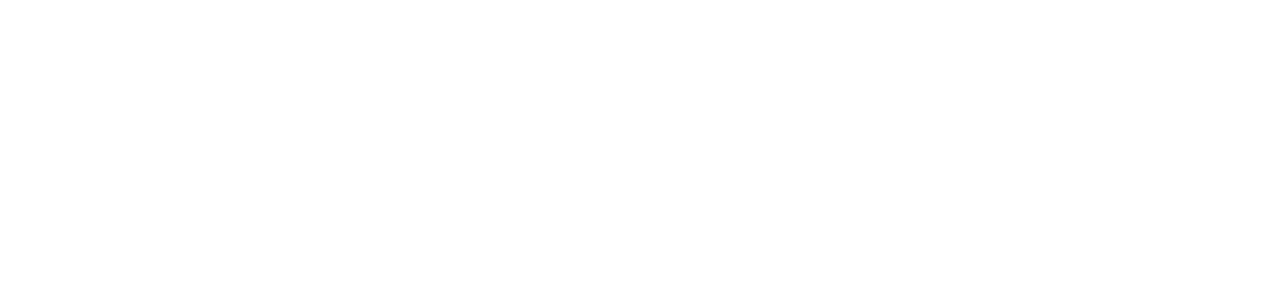
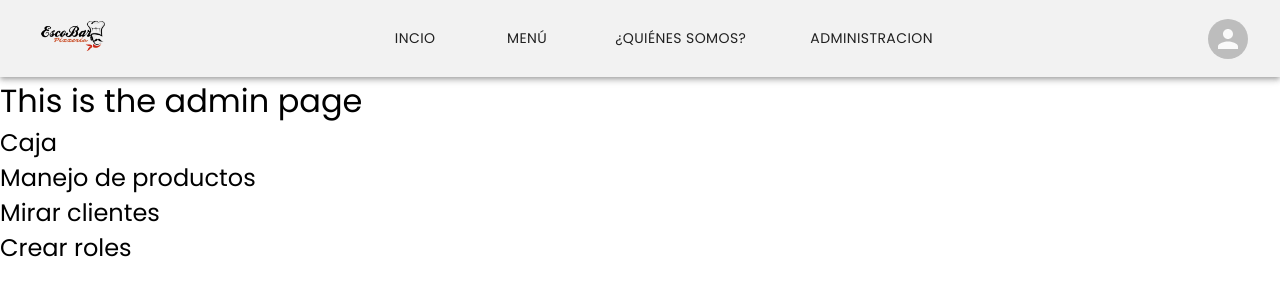
Before and after one commit to isaias-alt/escobar-pizzeria, a React (Create React App) app: page /admin in a window 1280 px wide. Before the commit this address had no page. Shown: the top 300 px of the page. Built offline with nearby package versions, Linux system fonts and the light colour scheme; the HTML template or start-up script is replaced by a standard one.

Commit message:
Agregando admin page

```diff
--- a/src/App.js
+++ b/src/App.js
@@ -1,5 +1,6 @@
 import { BrowserRouter as Router, Routes, Route } from "react-router-dom"
 import AboutUs from "./pages/AboutUs";
+import AdminPage from "./pages/AdminPage";
 import HomePage from "./pages/HomePage";
 import Menu from "./pages/Menu";
 import SignIn from "./pages/SignIn";
@@ -12,6 +13,7 @@
         <Route path="/aboutus" element={ <AboutUs /> } />
         <Route path="/menu" element={ <Menu /> } />
         <Route path="/signin" element={ <SignIn /> } />
+        <Route path="/admin" element={ <AdminPage /> }/>
       </Routes>
     </Router>
   );
--- a/src/components/Navbar.jsx
+++ b/src/components/Navbar.jsx
@@ -21,7 +21,7 @@
 
   useEffect(() => {
     const responsiveMobile = () =>
-      window.innerWidth > 625 ? setDesktop(true) : setDesktop(false);
+      window.innerWidth > 810 ? setDesktop(true) : setDesktop(false);
     responsiveMobile();
     window.addEventListener("resize", () => responsiveMobile());
   }, []);
@@ -42,6 +42,9 @@
           </Link>
           <Link to="/aboutus" className={classes.buttons}>
             <Button variant="text">¿Quiénes Somos?</Button>
+          </Link>
+          <Link to="/admin" className={classes.buttons}>
+            <Button variant="text">Administracion</Button>
           </Link>
         </div>
         <Link to="/signin" element={<SignIn />}>
@@ -100,6 +103,9 @@
             </Link>
             <Link to="/aboutus" className={classes.drawerButtons}>
               <Button variant="text">¿Quiénes Somos?</Button>
+            </Link>
+            <Link to="/admin" className={classes.drawerButtons}>
+              <Button variant="text">Administracion</Button>
             </Link>
           </div>
         </Drawer>
--- /dev/null
+++ b/src/pages/AdminPage.jsx
@@ -0,0 +1,19 @@
+import React from "react";
+import Navbar from "../components/Navbar";
+
+const AdminPage = () => {
+  return (
+    <>
+      <Navbar />
+      <div>
+        <h1>This is the admin page</h1>
+        <h2>Caja</h2>
+        <h2>Manejo de productos</h2>
+        <h2>Mirar clientes</h2>
+        <h2>Crear roles</h2>
+      </div>
+    </>
+  );
+};
+
+export default AdminPage;
```
